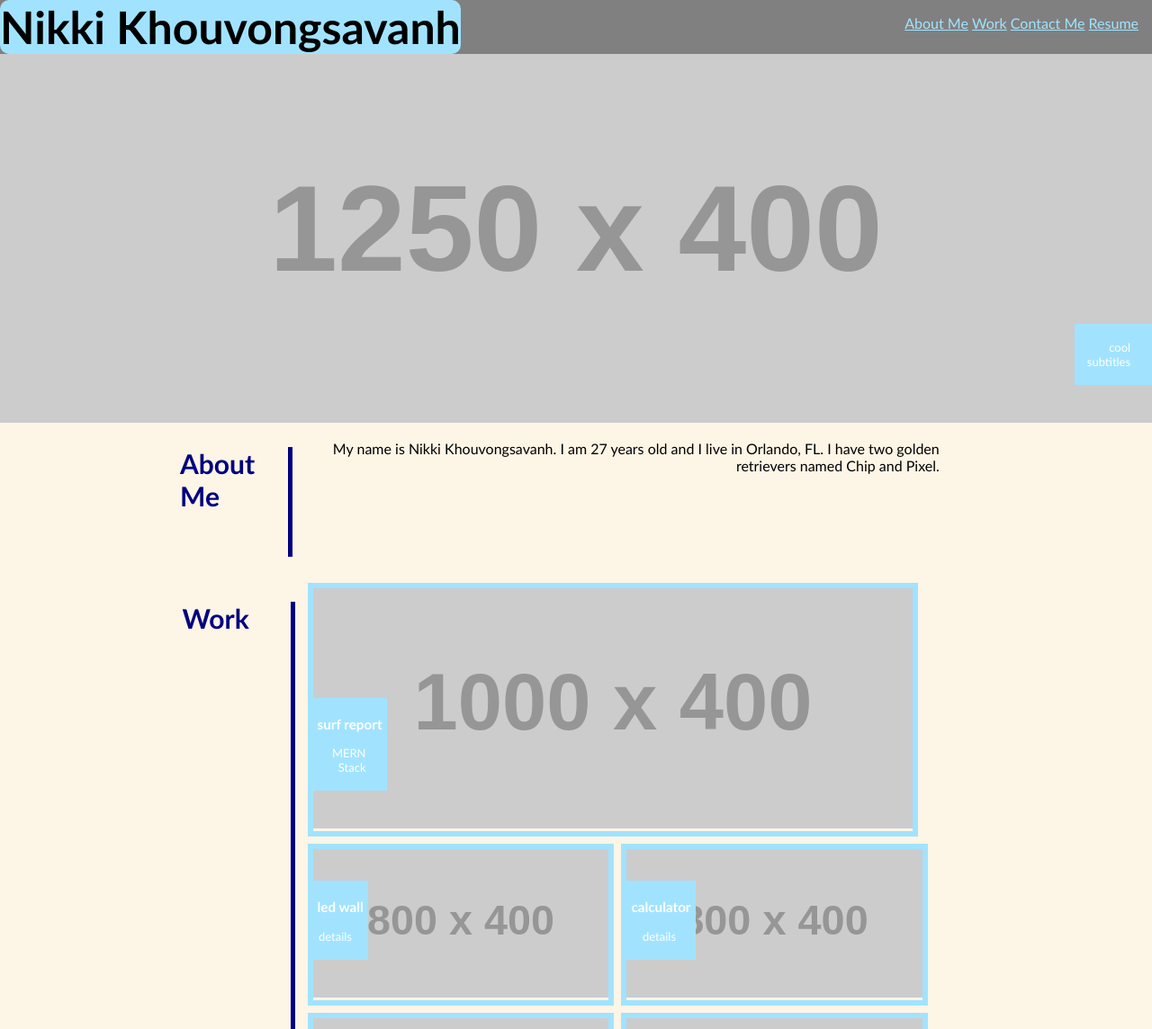
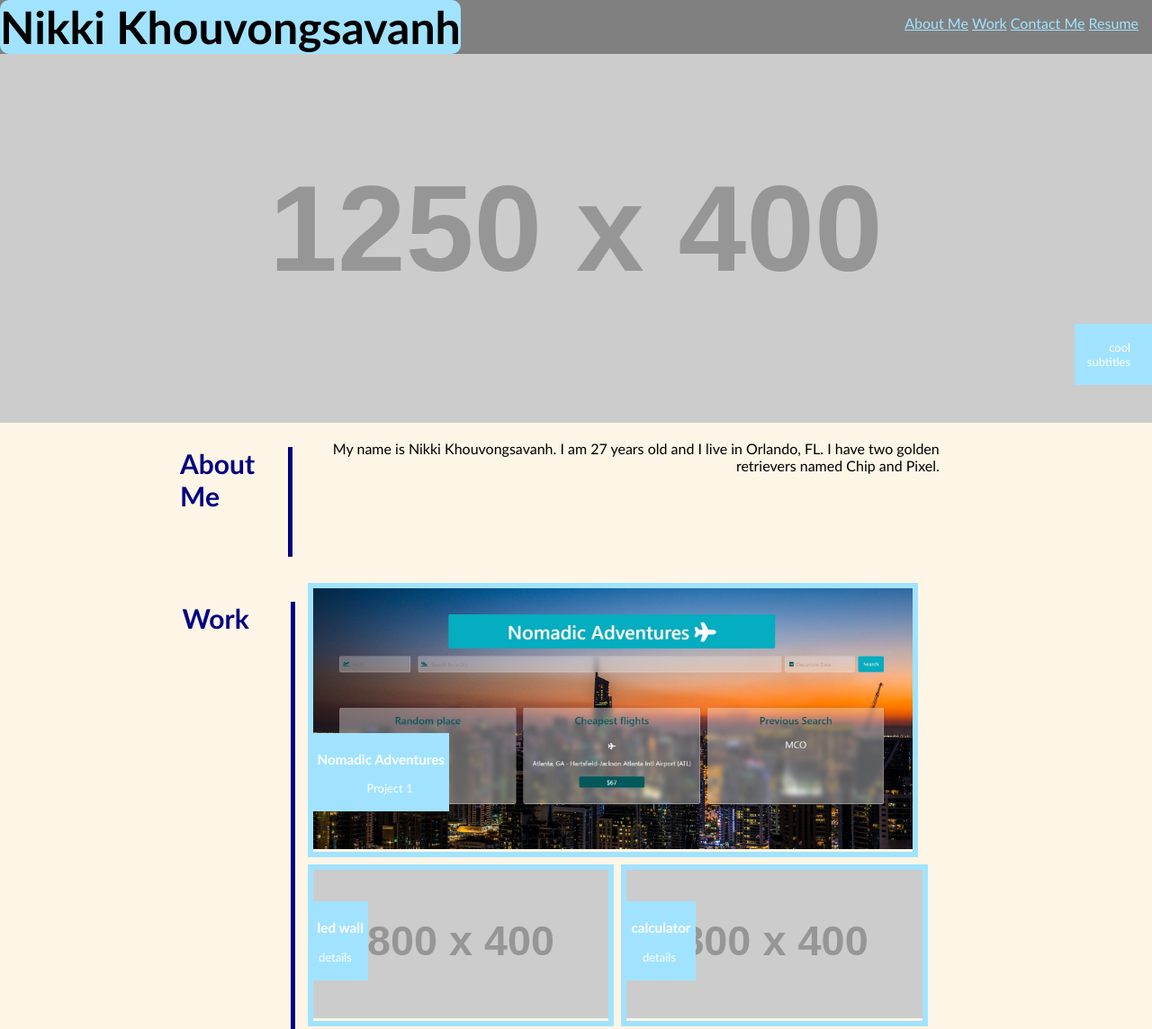
Before and after one commit to nikkikhou/portfolio, a plain HTML site: page index.html in a window 1280 px wide. Shown: the top 1144 px of the page at 90% size. Drawn offline with Linux system fonts and the light colour scheme; placeholder pictures from the web are drawn by us.

Commit message:
added project 1 to portfolio

```diff
--- a/index.html
+++ b/index.html
@@ -56,14 +56,14 @@
         </section>
         <section class="items">
           <section class="surf-report item">
-            <a href="https://nikkikhou.github.io/prework-study-guide/">
+            <a href="https://github.com/JesusGonzalez05/Boolean-hooligans">
               <img
-                src="https://via.placeholder.com/1000x400/0C98BA/FFFFFF"
-                alt="surf report"
+                src="./assets/nomadicadventures.jpeg"
+                alt="nomadic adventures"
               />
               <div class="pictext">
-                <h3>surf report</h3>
-                <p>MERN Stack</p>
+                <h3>Nomadic Adventures</h3>
+                <p>Project 1</p>
               </div>
             </a>
           </section>
```
Also changed, not shown: assets/nomadicadventures.jpeg (added).
